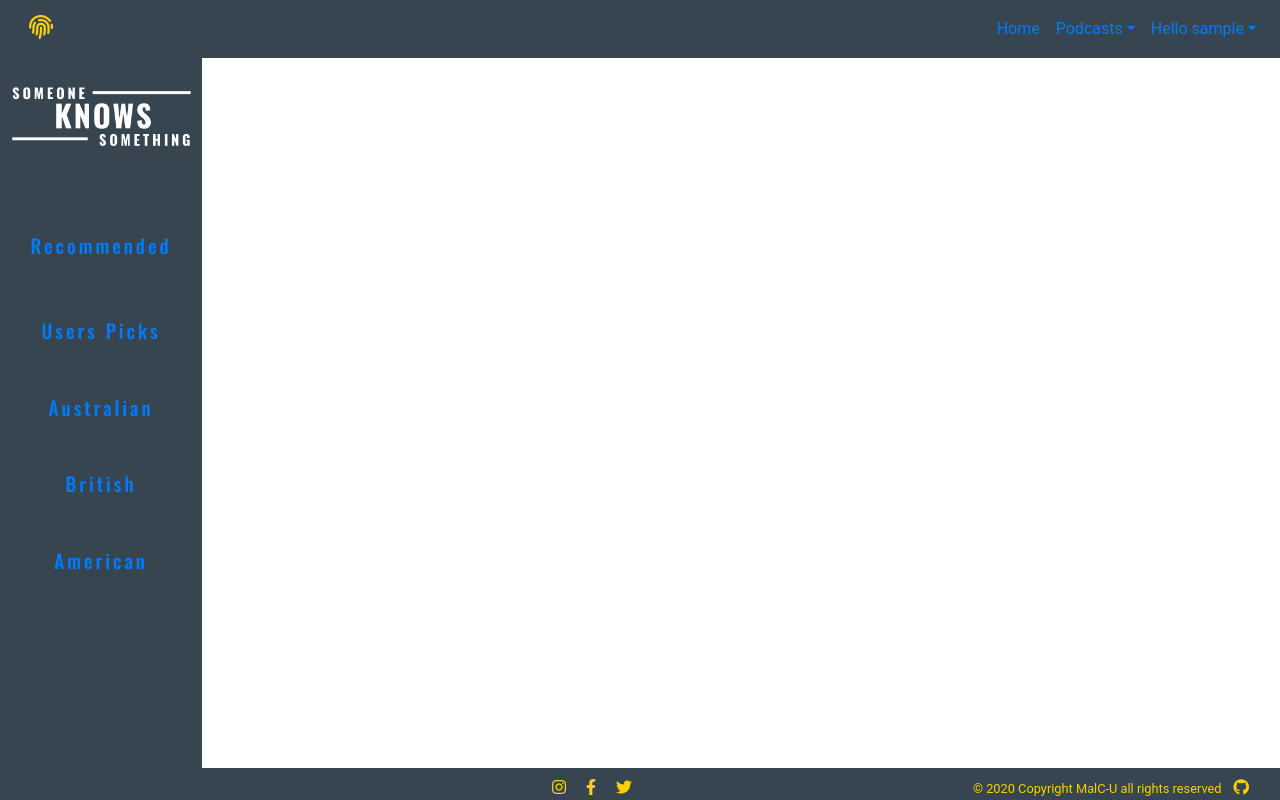
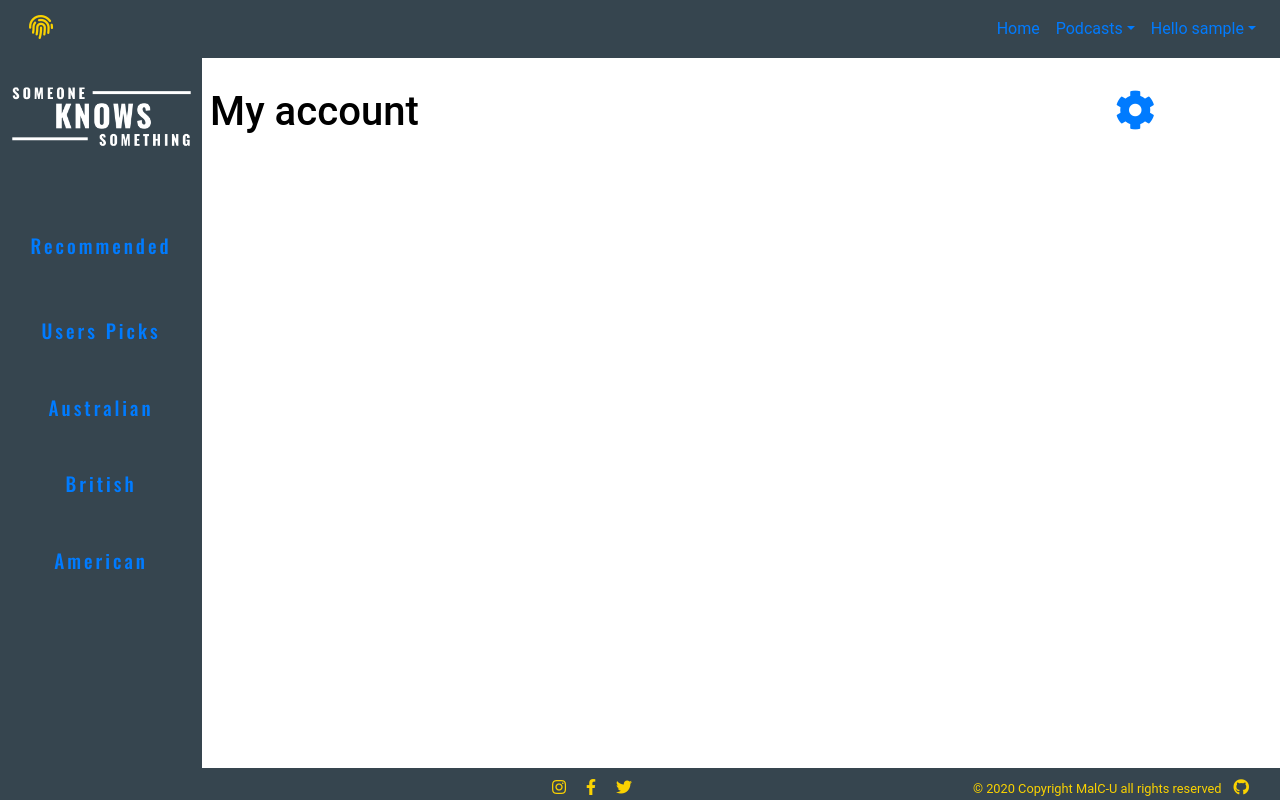
Before and after one commit to malc-u/SomeoneKnowsSomething, a Flask app: page /your_account in a window 1280 px wide. Run offline with Flask 2, Linux system fonts and the light colour scheme; the visitor is signed in with stand-in values (Sample User, id 1); data that the repository does not hold is empty; some libraries are stand-ins or nearby versions.

Commit message:
Created My account page with settings button to be wired

```diff
--- a/templates/account.html
+++ b/templates/account.html
@@ -1,4 +1,17 @@
 {% extends 'layout/base.html' %} {% block content %}
+<div class="col-12" id="account_wrapper">
+    <div class="row">
+        <div class="col-10 py-2 pl-2">
+            <h1>My account</h1>
+        </div>
+        <div class="col-2 py-2 pr-2">
+            <a  class="h1" href="#" target="_blank"
+            rel="noopener" aria-label="#"><i class="fas fa-cog"></i></a>
+        </div>
 
 
+    </div>
+
+
+</div>
 {% endblock %}
```
